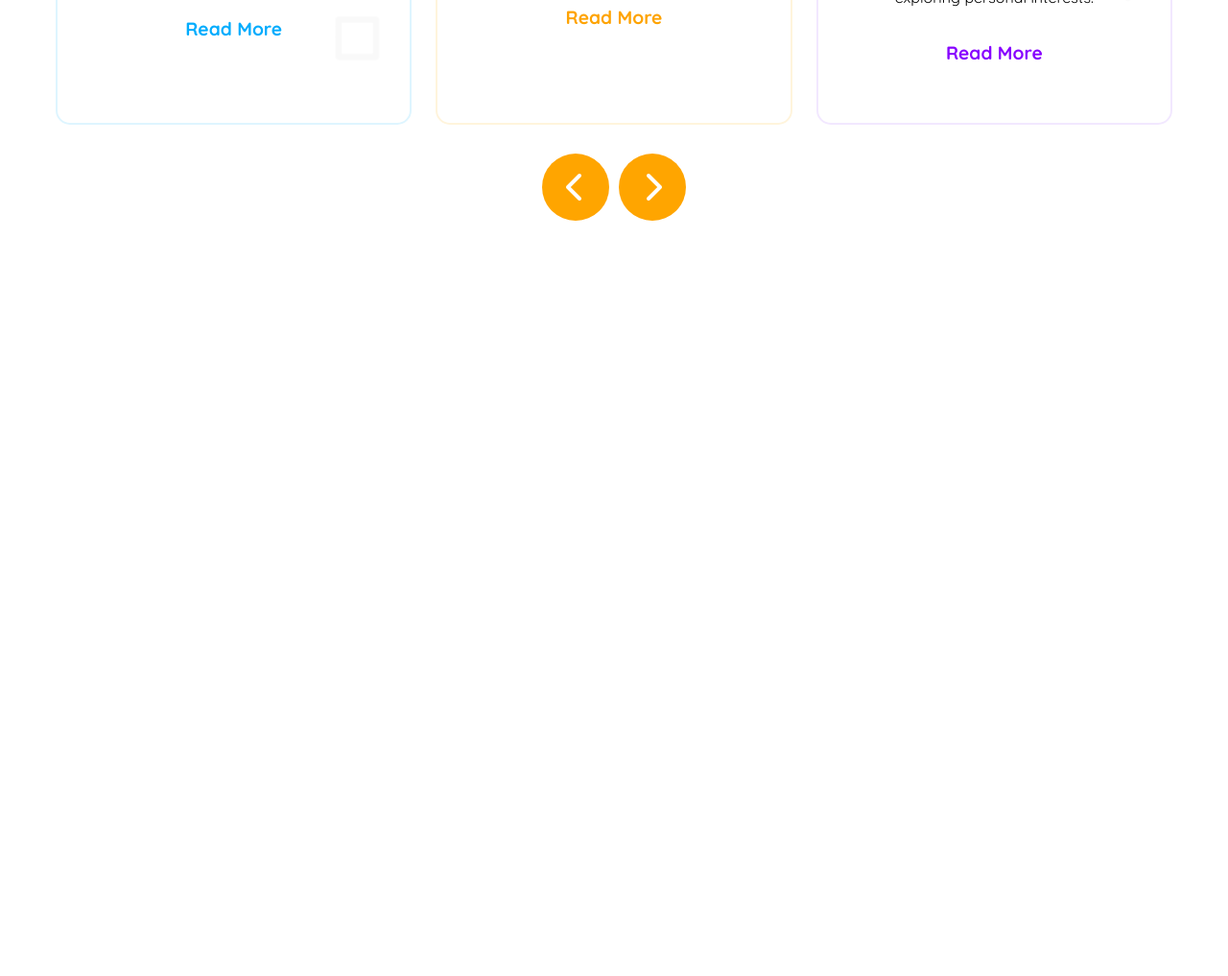
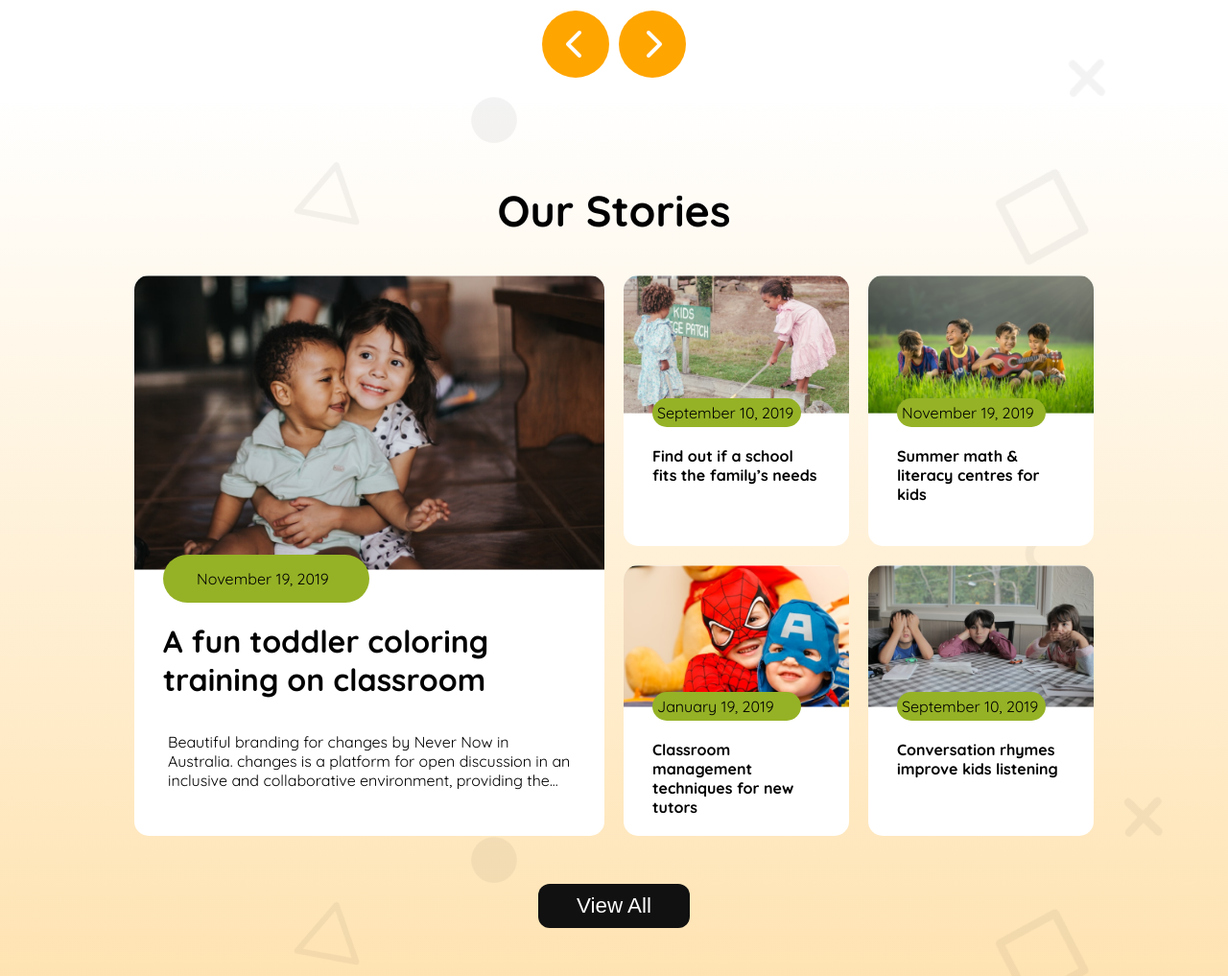
Before and after one commit to AKToran/web_day13_test_2_kids_school, a plain HTML site: page index.html in a window 1280 px wide. Shown: the part 1309-2326 px from the top of the page at 96% size. Before the commit the page ends 1567 px from the top, so only its background shows below. Drawn offline with Linux system fonts and the light colour scheme.

Commit message:
our stories section done

```diff
--- a/index.html
+++ b/index.html
@@ -59,25 +59,69 @@
                 <div class="card">
                     <img src="assets/kinder.png" alt="">
                     <h3>Kinder (3-7) Years</h3>
-                    <p>Kindergarten is a foundation for early learning, fostering creativity, social skills, basic academics, play, and emotional development in young children.</p>
+                    <p>Kindergarten is a foundation for early learning, fostering creativity, social skills, basic
+                        academics, play, and emotional development in young children.</p>
                     <h4><a class="read text-2" href="">Read More</a></h4>
                 </div>
                 <div class="card">
                     <img src="assets/elementary.png" alt="">
                     <h3>Elementary School</h3>
-                    <p>Elementary school builds foundational skills in reading, writing, math, and science, fostering curiosity, critical thinking, creativity, and social development.</p>
+                    <p>Elementary school builds foundational skills in reading, writing, math, and science, fostering
+                        curiosity, critical thinking, creativity, and social development.</p>
                     <h4><a class="read text-1" href="">Read More</a></h4>
                 </div>
                 <div class="card">
                     <img src="assets/middle.png" alt="">
                     <h3>Middle (10-16) Years</h3>
-                    <p>Middle school bridges childhood and adolescence, focusing on academics, critical thinking, social growth, independence, teamwork, and exploring personal interests.</p>
+                    <p>Middle school bridges childhood and adolescence, focusing on academics, critical thinking, social
+                        growth, independence, teamwork, and exploring personal interests.</p>
                     <h4><a class="read text-5" href="">Read More</a></h4>
                 </div>
             </div>
             <div class="angle-container display-flex">
                 <div class="angle"><i class="fa-solid fa-2x fa-chevron-left"></i></div>
                 <div class="angle"><i class="fa-solid fa-2x fa-chevron-right"></i></div>
+            </div>
+        </section>
+
+        <!-- our stories section -->
+        <section class="our-stories">
+            <h3 class="section-title">Our Stories</h3>
+            <div class="stories">
+                <div class="story-1">
+                    <div class="story">
+                        <img src="assets/story-1.png" alt="">
+                        <p class="date-badge">November 19, 2019</p>
+                        <h4>A fun toddler coloring training on
+                            classroom</h4>
+                        <p>Beautiful branding for changes by Never Now in Australia.
+                            changes is a platform for open discussion in an inclusive and
+                            collaborative environment, providing the...</p>
+                    </div>
+                </div>
+                <div class="story">
+                    <img src="assets/story-2.png" alt="">
+                    <p class="date-badge">September 10, 2019</p>
+                    <h4>Find out if a school fits the family’s needs</h4>
+                </div>
+                <div class="story">
+                    <img src="assets/story-3.png" alt="">
+                    <p class="date-badge">November 19, 2019</p>
+                    <h4>Summer math & literacy centres for kids</h4>
+                </div>
+                <div class="story">
+                    <img src="assets/story-4.png" alt="">
+                    <p class="date-badge">January 19, 2019</p>
+                    <h4>Classroom management techniques for new tutors</h4>
+                </div>
+                <div class="story">
+                    <img src="assets/story-5.png" alt="">
+                    <p class="date-badge">September 10, 2019</p>
+                    <h4>Conversation rhymes improve kids listening</h4>
+                </div>
+            </div>
+            <div class="btn-center">
+                <button class="btn-primary">View All</button>
             </div>
         </section>
     </main>
--- a/styles.css
+++ b/styles.css
@@ -11,6 +11,10 @@ html{
     font-size: 16px;
     max-width: 1440px;
     margin: 0 auto;
+}
+
+*{
+    margin: 0px;
 }
 
 /* shared styles */
@@ -60,7 +64,7 @@ html{
 /* nav styles */
 nav{
     justify-content: space-between;
-    padding: 0px 50px;
+    padding: 20px 140px;
     align-items: center;
 }
 .logo{
@@ -91,7 +95,7 @@ nav ul li a{
 /* banner styles */
 .banner{
     display: flex;
-    padding: 0 50px;
+    padding: 0 140px;
     align-items: center;
     justify-content: space-between;
     gap: 20px;
@@ -111,7 +115,7 @@ nav ul li a{
     background-image: url("assets/bg.png");
     background-repeat: no-repeat;
     background-size: cover;
-    padding: 0px 50px;
+    padding: 0px 140px;
     padding-bottom: 20px;
 }
 .cards{
@@ -168,6 +172,58 @@ nav ul li a{
     cursor: pointer;
 }
 
+/* Our Stories section styles */
+.our-stories{
+    background: url("assets/bg.png"), linear-gradient(0.00deg, rgba(254, 163, 1, 0.3),rgba(255, 255, 255, 0.3) 100%);;
+    padding: 50px 140px;
+}
+.stories{
+    display: grid;
+    grid-template-columns: repeat(4, 1fr);
+    grid-template-rows: repeat(2, 1fr);
+    gap: 20px;
+}
+.stories img{
+    width: 100%;
+    border-top-right-radius: 15px;
+    border-top-left-radius: 15px;
+}
+.story{
+    border-radius: 15px;
+    background-color: white;
+    height: 100%;
+}
+.story h4{
+    padding: 20px 30px;
+
+}
+.date-badge{
+    background: rgb(149, 178, 38);
+    width: 145px;
+    border-radius: 50px;
+    margin-left: 30px;
+    position: relative;
+    margin-top: -20px;
+    display: block;
+    padding: 5px;
+}
+.story-1{
+    grid-column: span 2;
+    grid-row: span 2;
+}
+.story-1 p{
+    padding: 15px 35px;
+}
+.story-1 h4{
+    font-size: 2rem;
+    font-weight: 700;
+}
+.btn-center{
+    display: flex;
+    justify-content: center;
+    margin-top: 50px;
+}
+
 
 /*! Media Query */
 @media screen and (max-width: 576px){
@@ -197,7 +253,8 @@ nav ul li a{
     .banner > div{
         text-align: center;
     }
-    .curriculum, .banner{
+    /** padding fix */
+    .curriculum, .banner, .our-stories{
         padding: 4vw;
         /* rest 92% card space as requirement :p */
     }
@@ -214,4 +271,16 @@ nav ul li a{
     .angle-container{
         display: none;
     }
+
+    .stories{
+        grid-template-columns: repeat(2, 1fr);
+        gap: 10px;
+    }
+    .date-badge{
+        width: 90px;
+        margin-top: -15px;
+    }
+    .story-1{
+        display: none;
+    }
 }
```
